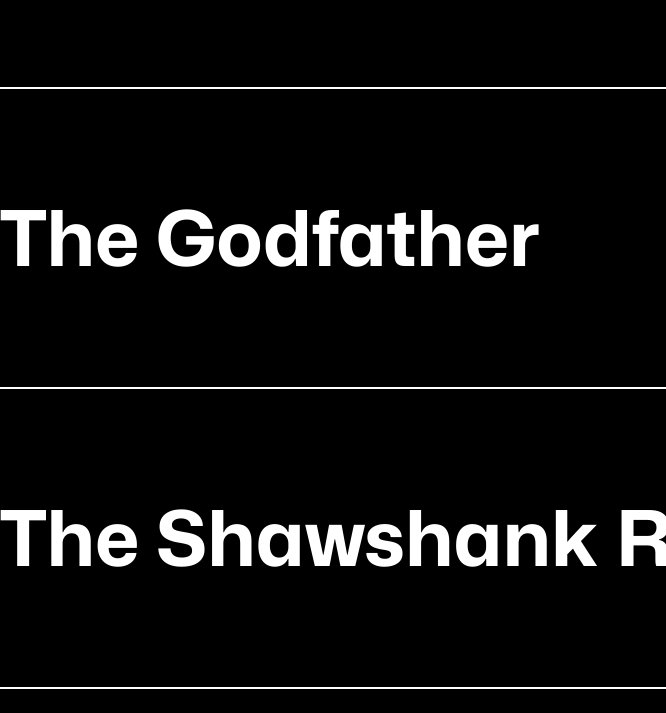
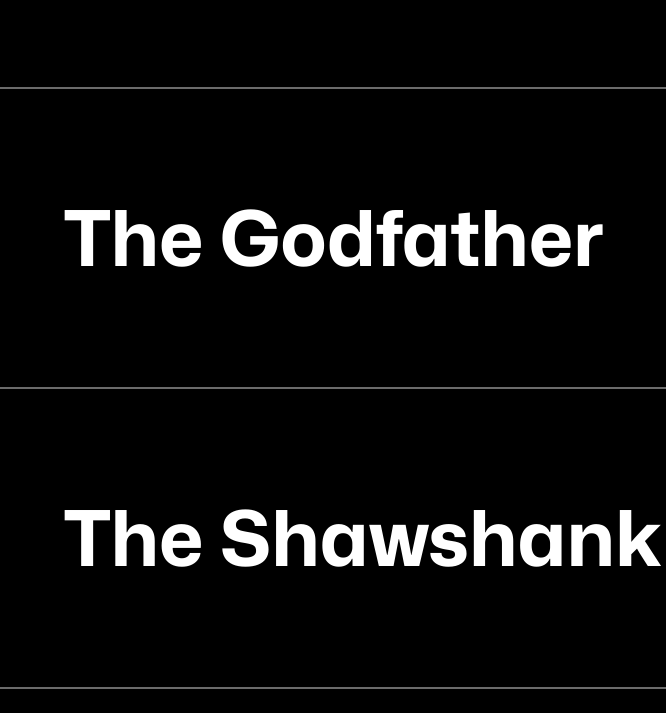
Before and after one commit to poojahooda22/Image-moving-effect, a plain HTML site: page index.html in a window 1280 px wide. Shown: the part 511-1224 px from the top of the page, without its empty margins (0-666 px from the left). Drawn offline with Linux system fonts and the light colour scheme.

Commit message:
style css

```diff
--- a/style.css
+++ b/style.css
@@ -25,7 +25,8 @@ html, body {
     align-items: center;
     width: 100%;
     height: 300px;
-    border-bottom: 2px solid rgb(255, 255, 255);
+    padding: 0 5vw;
+    border-bottom: 2px solid rgb(107, 107, 107);
 }
 
 .elem h1 {
```
